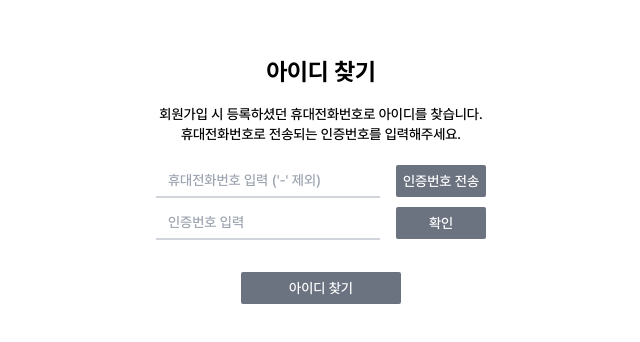
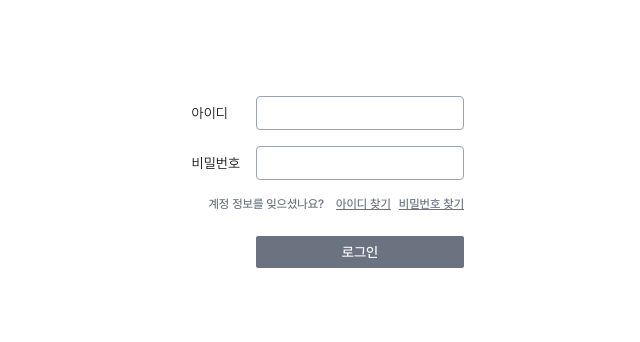
Before and after one commit to bitstep-Be-A/data-voucher, a Next.js app in the folder web/: page /login in a window 1280 px wide. Shown: the part 226-568 px from the top of the page, without its empty margins (319-959 px from the left). Built offline with nearby package versions, Linux system fonts and the light colour scheme.

Commit message:
Feat(#1): login page 및, 아이디 찾기, 비밀번호 찾기 화면 routing 완료
* query parameter에 따라 Form을 분기하도록 구조 수정
* 재사용 가능한 Component 추상화
* components 폴더 app 밖에 위치하도록 변경

```diff
--- /dev/null
+++ b/web/app/login/form/FindCredentialIdForm.tsx
@@ -0,0 +1,51 @@
+"use client";
+
+import { EventButton } from "@/components/Button";
+import { UnderlinedTextInput } from "@/components/Input";
+
+interface InputFieldProps {
+  placeholder: string;
+  buttonText: string;
+}
+
+const InputField: React.FC<InputFieldProps> = ({
+  placeholder,
+  buttonText
+}) => {
+  return (
+    <div className="w-full flex justify-center items-center space-x-4">
+      <UnderlinedTextInput placeholder={ placeholder } width={ 224 } />
+      <EventButton
+        width={'90px'}
+      >
+        { buttonText }
+      </EventButton>
+    </div>
+  );
+}
+
+const FindCredentialIdForm: React.FC = () => {
+  return (
+    <form className="w-[500px] flex flex-col items-center">
+      <fieldset className="mb-4">
+        <legend className="text-2xl font-bold py-3 text-center">아이디 찾기</legend>
+        <span className="text-center py-1 mb-2 text-sm">
+          <p>회원가입 시 등록하셨던 휴대전화번호로 아이디를 찾습니다.</p>
+          <p>휴대전화번호로 전송되는 인증번호를 입력해주세요.</p>
+        </span>
+        <div className="space-y-2 my-2 py-2">
+          <InputField placeholder="휴대전화번호 입력 ('-' 제외)" buttonText="인증번호 전송" />
+          <InputField placeholder="인증번호 입력" buttonText="확인" />
+        </div>
+      </fieldset>
+      <EventButton
+        width={ 160 }
+        type={ "submit" }
+      >
+        아이디 찾기
+      </EventButton>
+    </form>
+  );
+}
+
+export default FindCredentialIdForm;
--- /dev/null
+++ b/web/app/login/form/FindCredentialPwForm.tsx
@@ -0,0 +1,64 @@
+"use client";
+
+import { EventButton } from "@/components/Button";
+import { UnderlinedTextInput } from "@/components/Input";
+
+interface InputFieldProps {
+  placeholder: string;
+  buttonText?: string;
+  inputStyle?: React.CSSProperties;
+}
+
+const InputField: React.FC<InputFieldProps> = ({
+  placeholder,
+  buttonText,
+  inputStyle
+}) => {
+  return (
+    <div className="w-full flex justify-center items-center space-x-4">
+      <UnderlinedTextInput placeholder={ placeholder } width={ 224 } style={ inputStyle } />
+      {
+        buttonText && (
+          <EventButton
+            width={'90px'}
+          >
+            { buttonText }
+          </EventButton>
+        )
+      }
+    </div>
+  );
+}
+
+const FindCredentialPwForm: React.FC = () => {
+  return (
+    <form className="w-[500px] flex flex-col items-center">
+      <fieldset className="mb-4">
+        <legend className="text-2xl font-bold py-3 text-center">비밀번호 찾기/재설정</legend>
+        <span className="text-center py-1 mb-2 text-sm">
+          <p>회원가입 시 등록하셨던 휴대전화번호로 비밀번호를 찾습니다.</p>
+          <p>휴대전화번호로 전송되는 인증번호를 입력해주세요.</p>
+        </span>
+        <div className="space-y-2 my-2 py-2">
+          <InputField placeholder="ID(이메일) 주소를 입력해주세요."
+            inputStyle={{
+              textAlign: 'center',
+              marginBottom: 25,
+              width: 240
+            }}
+          />
+          <InputField placeholder="휴대전화번호 입력 ('-' 제외)" buttonText="인증번호 전송" />
+          <InputField placeholder="인증번호 입력" buttonText="확인" />
+        </div>
+      </fieldset>
+      <EventButton
+        width={ 160 }
+        type={ "submit" }
+      >
+        비밀번호 재설정
+      </EventButton>
+    </form>
+  );
+}
+
+export default FindCredentialPwForm;
--- /dev/null
+++ b/web/app/login/form/index.tsx
@@ -0,0 +1,74 @@
+"use client";
+
+import Link from "next/link";
+
+import { routes } from "@/routes";
+
+import { EventButton } from "@/components/Button";
+import { BlockedTextInput } from "@/components/Input";
+
+interface InputFieldProps {
+  labelName: string;
+}
+
+const InputField: React.FC<InputFieldProps> = ({
+  labelName,
+}) => {
+  return (
+    <div className="w-full flex justify-between items-center space-x-4">
+      <label className="text-sm font-light">{labelName}</label>
+      <BlockedTextInput width={208} />
+    </div>
+  )
+}
+
+const HelpCredentialInfo: React.FC = () => {
+  return (
+    <div className="flex flex-row items-center justify-end text-xs text-gray-500 space-x-3">
+      <span>계정 정보를 잊으셨나요?</span>
+      <div className="space-x-2">
+        <Link href={routes.findCredentialId.path}
+          className="underline hover:text-indigo-500"
+        >
+          아이디 찾기
+        </Link>
+        <Link href={routes.findCredentialPw.path}
+          className="underline hover:text-indigo-500"
+        >
+          비밀번호 찾기
+        </Link>
+      </div>
+    </div>
+  )
+}
+
+const LoginForm: React.FC = () => {
+  return (
+    <form className="w-[286px] flex flex-col items-end">
+      <div className="mb-6">
+        <fieldset>
+          <div className="space-y-4 my-2 py-2">
+            <InputField labelName="아이디" />
+            <InputField labelName="비밀번호" />
+          </div>
+        </fieldset>
+        <HelpCredentialInfo />
+      </div>
+      <EventButton
+        width={208}
+        className="rounded"
+      >
+        로그인
+      </EventButton>
+    </form>
+  )
+}
+
+import FindCredentialIdForm from "./FindCredentialIdForm";
+import FindCredentialPwForm from "./FindCredentialPwForm";
+
+export {
+  LoginForm,
+  FindCredentialIdForm,
+  FindCredentialPwForm
+};
--- /dev/null
+++ b/web/app/login/layout.tsx
@@ -0,0 +1,13 @@
+import { CenteredLayout } from "@/components/layout";
+
+export default function LoginLayout({
+  children,
+}: {
+  children: React.ReactNode;
+}) {
+  return (
+    <CenteredLayout>
+      {children}
+    </CenteredLayout>
+  );
+}
--- a/web/app/login/page.tsx
+++ b/web/app/login/page.tsx
@@ -1,31 +1,34 @@
-import Image from "next/image";
+import { notFound } from "next/navigation";
 
-export default function LoginPage() {
+import {
+  LoginForm,
+  FindCredentialIdForm,
+  FindCredentialPwForm
+} from "./form";
+
+export default function LoginPage({
+  searchParams
+}: {
+  searchParams?: { [key: string]: string | string[] | undefined }
+}) {
+  const find = searchParams?.find;
+
+  let Form: JSX.Element;
+
+  if (!find) {
+    Form = <LoginForm />;
+  }
+  else if (find === 'id') {
+    Form = <FindCredentialIdForm />
+  }
+  else if (find === 'pw') {
+    Form = <FindCredentialPwForm />
+  }
+  else { notFound(); }
+
   return (
-    <div className="w-screen h-screen flex justify-center items-center">
-      <form className="w-[500px] flex flex-col items-center">
-        <h1 className="text-2xl font-bold py-3">아이디 찾기</h1>
-        <span className="text-center py-1 mb-2 text-sm">
-          <p>회원가입 시 등록하셨던 휴대전화번호로 아이디를 찾습니다.</p>
-          <p>휴대전화번호로 전송되는 인증번호를 입력해주세요.</p>
-        </span>
-        <div className="space-y-2 py-2 mb-6">
-          <fieldset className="w-full flex justify-center items-center space-x-4">
-            <input type="text" placeholder="휴대전화번호 입력 ('-' 제외)"
-              className="w-56 border-b-2 border-gray-300 text-sm py-1.5 px-3"
-            />
-            <button className="w-[90px] bg-gray-500 rounded-sm text-sm text-white py-1.5">인증번호 전송</button>
-          </fieldset>
-          <fieldset className="w-full flex justify-center items-center space-x-4">
-            <input type="text" placeholder="인증번호 입력"
-              className="w-56 border-b-2 border-gray-300 text-sm py-1.5 px-3"
-            />
-            {/** Timer **/}
-            <button className="w-[90px] bg-gray-500 rounded-sm text-sm text-white py-1.5">확인</button>
-          </fieldset>
-        </div>
-        <button type="submit" className="w-40 bg-gray-500 rounded-sm text-sm text-white py-1.5">아이디 찾기</button>
-      </form>
-    </div>
+    <>
+      { Form }
+    </>
   );
 }
--- /dev/null
+++ b/web/components/Button.tsx
@@ -0,0 +1,39 @@
+"use client";
+
+import { classNames } from "@/utils";
+
+export interface EventButtonProps {
+  children?: React.ReactNode;
+  width?: number | string;
+  paddingY?: number | string;
+  className?: string;
+  theme?: "default" | undefined;
+  type?: "button" | "submit" | "reset" | undefined;
+}
+
+export const EventButton: React.FC<EventButtonProps> = ({
+  children,
+  width,
+  paddingY,
+  className,
+  theme,
+  type
+}) => {
+  return (
+    <button
+      style={{
+        width: width,
+        paddingTop: paddingY ?? "0.375rem",
+        paddingBottom: paddingY ?? "0.375rem"
+      }}
+      className={classNames(
+        (theme === "default" || typeof theme === "undefined") ?
+          "bg-gray-500 rounded-sm text-sm text-white" : "",
+        className
+      )}
+      type={ type }
+    >
+      { children }
+    </button>
+  );
+}
--- /dev/null
+++ b/web/components/Input.tsx
@@ -0,0 +1,52 @@
+import { classNames } from "@/utils";
+
+export interface InputAttributeProps {
+  placeholder?: string;
+  width?: number | string;
+  className?: string;
+  style?: React.CSSProperties;
+}
+
+export interface UnderlinedTextInputProps extends InputAttributeProps {};
+
+export const UnderlinedTextInput: React.FC<UnderlinedTextInputProps> = ({
+  placeholder,
+  width,
+  className,
+  style
+}) => {
+  return (
+    <input type="text" placeholder={ placeholder }
+      className={classNames(
+        "border-b-2 border-gray-300 text-sm py-1.5 px-3",
+        className,
+      )}
+      style={{
+        width: width,
+        ...style
+      }}
+    />
+  );
+}
+
+export interface BlockedTextInputProps extends InputAttributeProps {};
+
+export const BlockedTextInput: React.FC<BlockedTextInputProps> = ({
+  placeholder,
+  width,
+  className,
+  style
+}) => {
+  return (
+    <input type="text" placeholder={ placeholder }
+      className={classNames(
+        "border border-gray-400 rounded text-sm py-1.5 px-3",
+        className,
+      )}
+      style={{
+        width: width,
+        ...style
+      }}
+    />
+  );
+}
--- /dev/null
+++ b/web/components/layout.tsx
@@ -0,0 +1,11 @@
+"use client";
+
+export const CenteredLayout = ({ children }: {
+  children: React.ReactNode;
+}): JSX.Element => {
+  return (
+    <div className="w-screen h-screen flex justify-center items-center">
+      { children }
+    </div>
+  )
+}
--- a/web/routes.ts
+++ b/web/routes.ts
@@ -11,6 +11,14 @@ export const publicRoutes: { [key: string]: Route } = {
   'login': {
     path: '/login',
     re: new RegExp('^/login')
+  },
+  'findCredentialId': {
+    path: '/login?find=id',
+    re: new RegExp('^/login?find=id')
+  },
+  'findCredentialPw': {
+    path: '/login?find=pw',
+    re: new RegExp('^/login?find=pw')
   }
 }
 
--- a/web/tsconfig.json
+++ b/web/tsconfig.json
@@ -21,7 +21,6 @@
     ],
     "paths": {
       "@/*": ["./*"],
-      "@components/*": ["./app/components/*"]
     }
   },
   "include": ["next-env.d.ts", "**/*.ts", "**/*.tsx", ".next/types/**/*.ts"],
```
Also changed, not shown: web/components/Modal.tsx (renamed from web/app/components/Modal.tsx), web/components/NavBar.tsx (renamed from web/app/components/NavBar.tsx).
